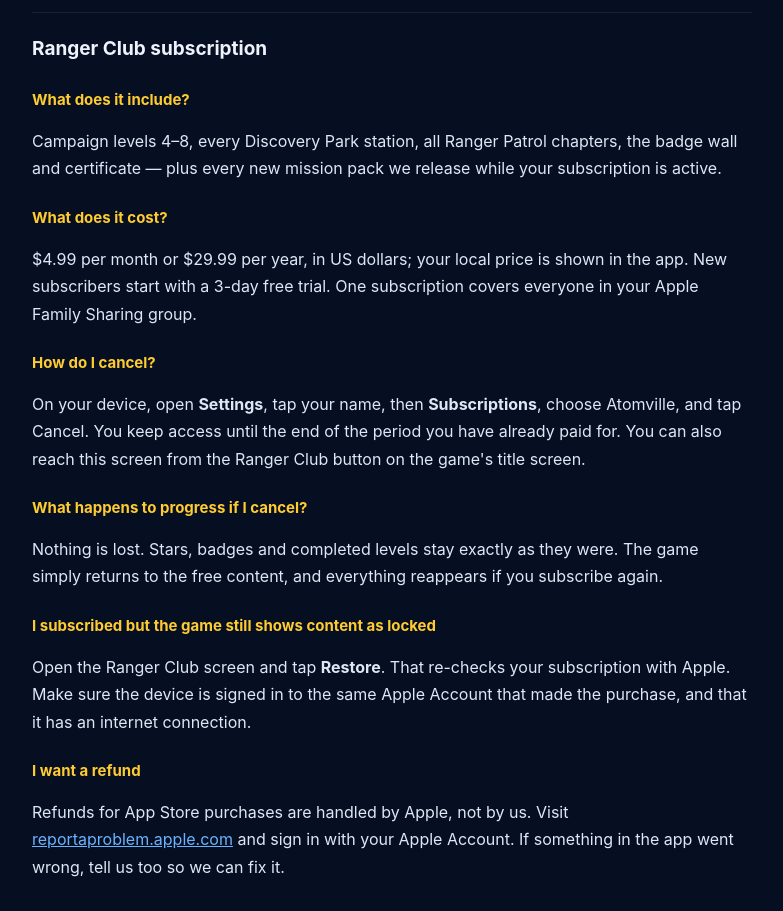
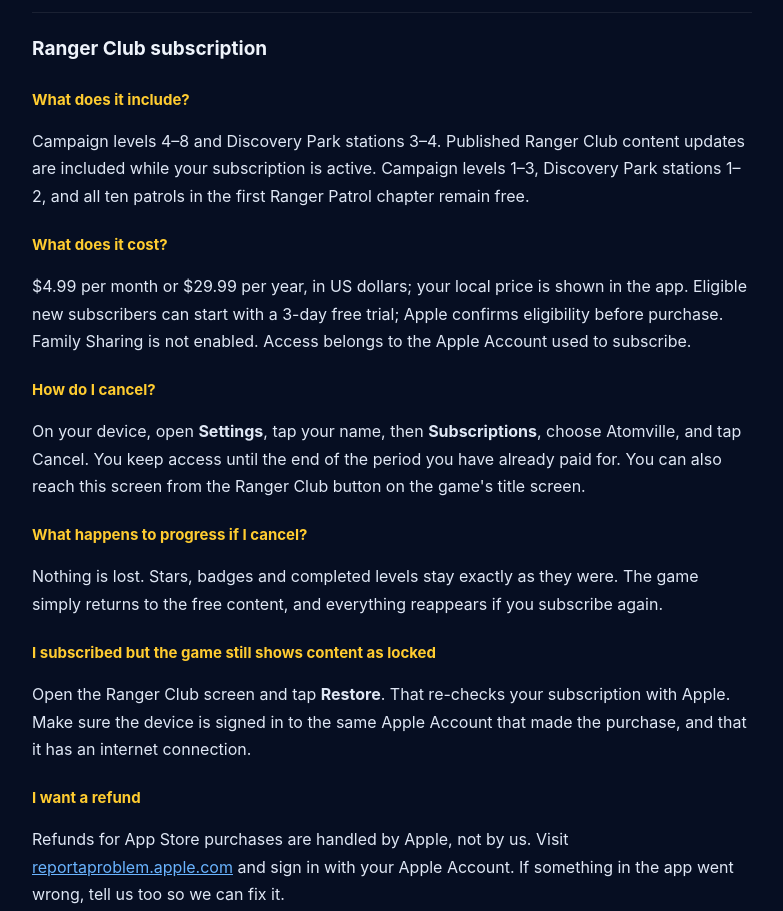
Before and after one commit to mumutozbek/atomville, a plain HTML site: page support.html in a window 1280 px wide. Shown: the part 720-1631 px from the top of the page, without its empty margins (248-1031 px from the left). Drawn offline with Linux system fonts and the light colour scheme.

Commit message:
fix: align support with shipping subscriptions and device layouts

```diff
--- a/support.html
+++ b/support.html
@@ -39,14 +39,16 @@
 <h2>Ranger Club subscription</h2>
 
 <h3>What does it include?</h3>
-<p>Campaign levels 4&ndash;8, every Discovery Park station, all Ranger Patrol
-chapters, the badge wall and certificate — plus every new mission pack we
-release while your subscription is active.</p>
+<p>Campaign levels 4&ndash;8 and Discovery Park stations 3&ndash;4. Published
+Ranger Club content updates are included while your subscription is active.
+Campaign levels 1&ndash;3, Discovery Park stations 1&ndash;2, and all ten patrols
+in the first Ranger Patrol chapter remain free.</p>
 
 <h3>What does it cost?</h3>
 <p>$4.99 per month or $29.99 per year, in US dollars; your local price is shown
-in the app. New subscribers start with a 3-day free trial. One subscription
-covers everyone in your Apple Family Sharing group.</p>
+in the app. Eligible new subscribers can start with a 3-day free trial;
+Apple confirms eligibility before purchase. Family Sharing is not enabled.
+Access belongs to the Apple Account used to subscribe.</p>
 
 <h3>How do I cancel?</h3>
 <p>On your device, open <strong>Settings</strong>, tap your name, then
@@ -92,7 +94,8 @@
 <h2>Playing the game</h2>
 
 <h3>Which devices are supported?</h3>
-<p>iPhone and iPad running iOS 17 or later. The game is played in landscape.</p>
+<p>iPhone and iPad running iOS 17 or later. iPhone uses landscape;
+iPad supports portrait and landscape.</p>
 
 <h3>Does it work offline?</h3>
 <p>Yes. The whole game runs on the device. An internet connection is only needed
```
